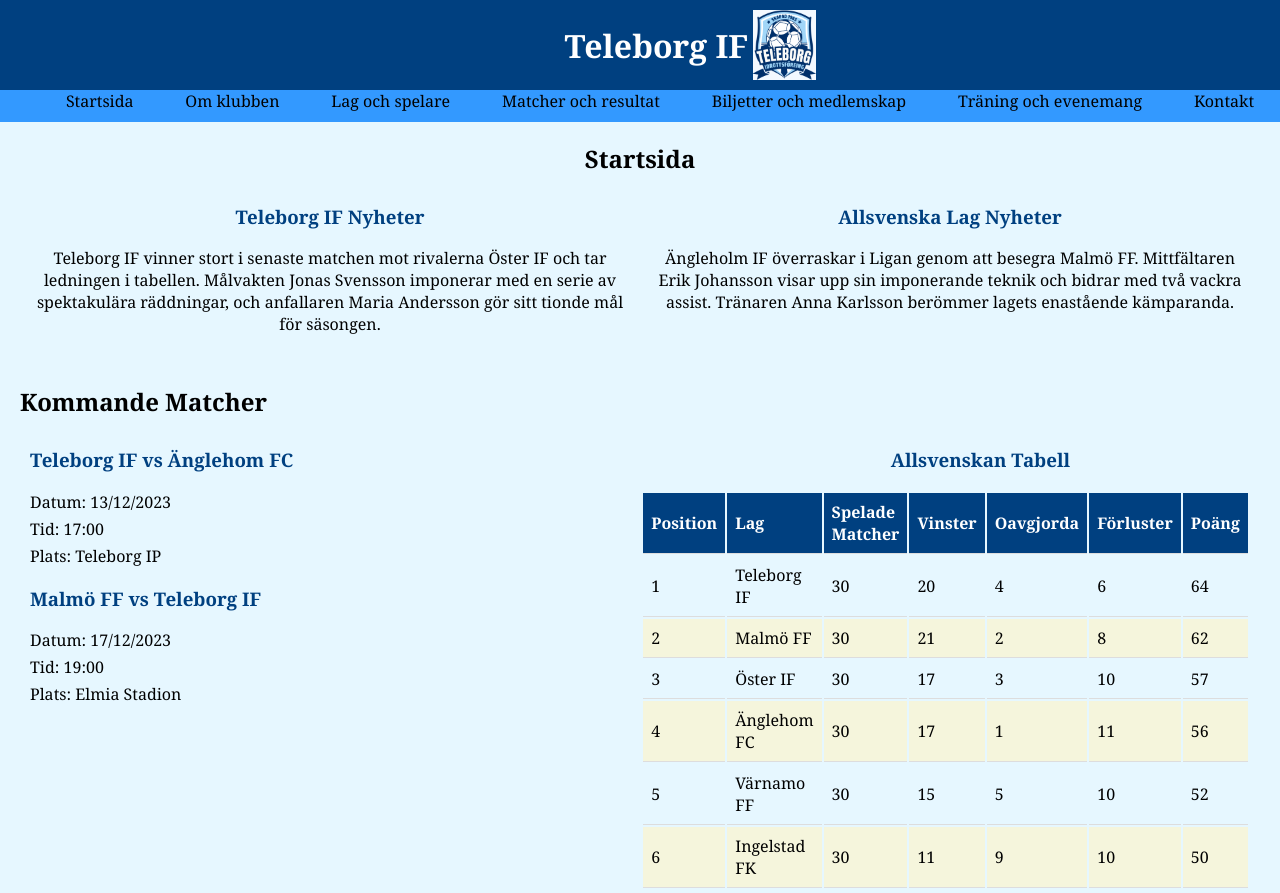
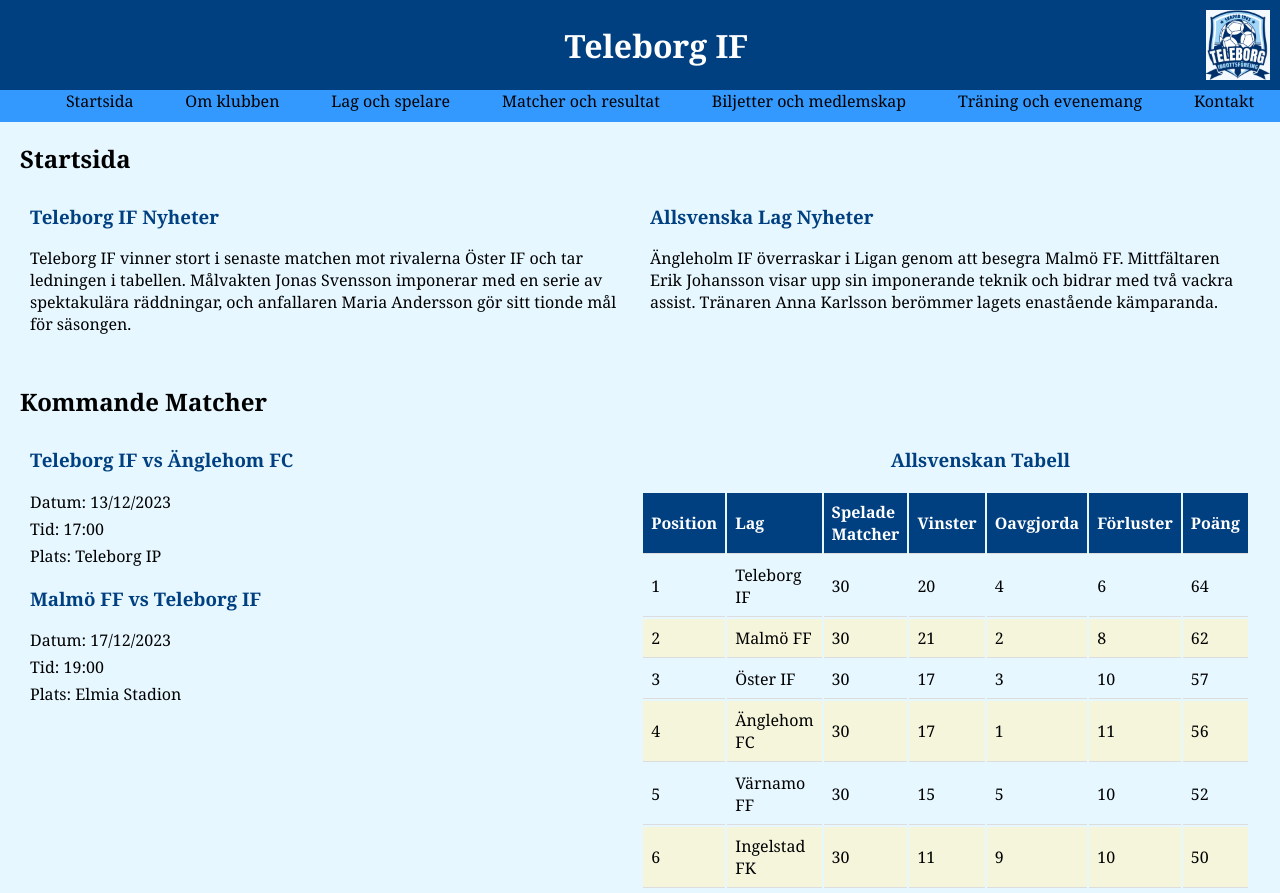
Before and after one commit to HassanAli200/Uppgift3, a plain HTML site: page index.html in a window 1280 px wide. Shown: the top 893 px of the page. Drawn offline with Linux system fonts and the light colour scheme.

Commit message:
Ändringar 5

```diff
--- a/design.css
+++ b/design.css
@@ -3,14 +3,12 @@ body, h1, h2, p, ul {
     margin: 0;
 }
 
-/* Ge sidan en bakgrundsfärg och textfärg som passar loggans färger */
 body {
     background-color: #e6f7ff; /* ljusblå */
     color: #000; /* svart */
     font-family: Georgia, 'Times New Roman', Times, serif; /* Valfri typsnitt */
 }
 
-/* Styla headern */
 header {
     background-color: #004080; /* mörkblå */
     color: #fff; /* vit */
@@ -20,7 +18,6 @@ header {
     align-items: center;
 }
 
-
 header img {
     height: 70px;
 }
@@ -28,12 +25,6 @@ header img {
 header h1 {
     margin-left: 44%;
 }
-
-
- header img {
-    margin-right: 36%;
-}
-
 
 .navbar {
     background-color: #3399ff;
@@ -52,18 +43,15 @@ header h1 {
     padding: 10px;
 }
 
-/* Styla sektioner */
 section {
     padding: 20px;
 }
-
 
 footer {
     background-color: #004080; /* mörkblå */
     color: #fff; /* vit */
     text-align: center;
     padding: 10px;
-
 }
 
 .navbar ul a, footer p {
@@ -74,11 +62,6 @@ footer {
 .navbar ul a:hover, footer p:hover {
     color: #e6f7ff; /* ljusblå */
     font-weight: bold;
-}
-/* Styla första sektionen */
-#news {
-    text-align: center;
-    padding: 20px;
 }
 
 .news-container {
@@ -104,7 +87,6 @@ footer {
 .match-details {
     display: flex;
     justify-content: space-around;
-
 }
 
 .match-info, .league-table {
@@ -121,7 +103,6 @@ footer {
     margin: 5px 0;
 }
 
-/* Styla tabellen */
 table {
     width: 100%;
     border-collapse: separate;
@@ -144,7 +125,6 @@ tbody tr:nth-child(even) {
     background-color: beige; /* ljusgrå */
 }
 
-/* Hover-effekt för rader */
 tbody tr:hover {
     background-color: #e6f7ff; /* ljusblå */
 }
@@ -172,6 +152,7 @@ tbody tr, thead tr {
     display: flex;
     justify-content: space-between;
 }
+
 .Contact {
     flex: 1;
 }
```
